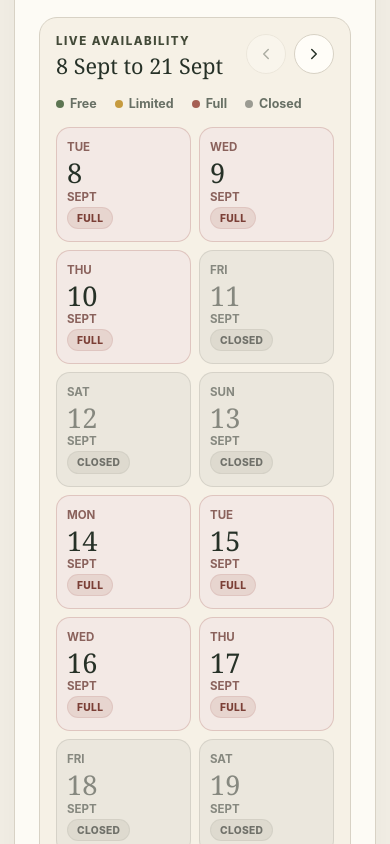
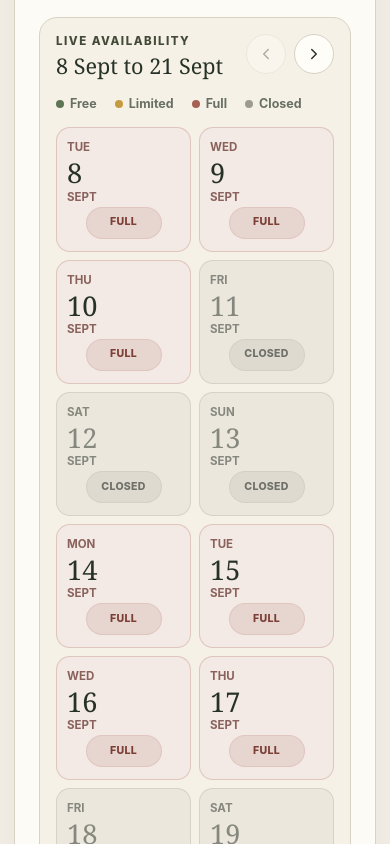
Before and after one commit to haamip/beetit-solutions-web, a React (Vite) app: page /book in a window 390 px wide. Shown: the part 1180-2024 px from the top of the page. Built offline with nearby package versions, Linux system fonts and the light colour scheme; no server answers.

Commit message:
Make booking status pills uniform

```diff
--- a/src/booking-calendar.css
+++ b/src/booking-calendar.css
@@ -189,19 +189,20 @@
 }
 
 .availability-status {
-  width: 100%;
-  min-width: 0;
+  width: 68px;
+  height: 30px;
   display: inline-flex;
   align-items: center;
   justify-content: center;
+  justify-self: center;
   gap: 4px;
   margin-top: auto;
-  padding: 5px 5px;
+  padding: 0 6px;
   border: 1px solid transparent;
   border-radius: 999px;
-  font-size: clamp(0.56rem, 0.68vw, 0.66rem);
+  font-size: 0.65rem;
   font-weight: 850;
-  letter-spacing: 0.03em;
+  letter-spacing: 0.025em;
   line-height: 1;
   text-align: center;
   text-transform: uppercase;
@@ -270,13 +271,12 @@
   }
 
   .availability-day {
-    min-height: 104px;
+    min-height: 108px;
   }
 
   .availability-status {
-    width: auto;
-    justify-self: start;
-    padding-inline: 9px;
-    font-size: 0.64rem;
+    width: 76px;
+    height: 32px;
+    font-size: 0.66rem;
   }
 }
```
